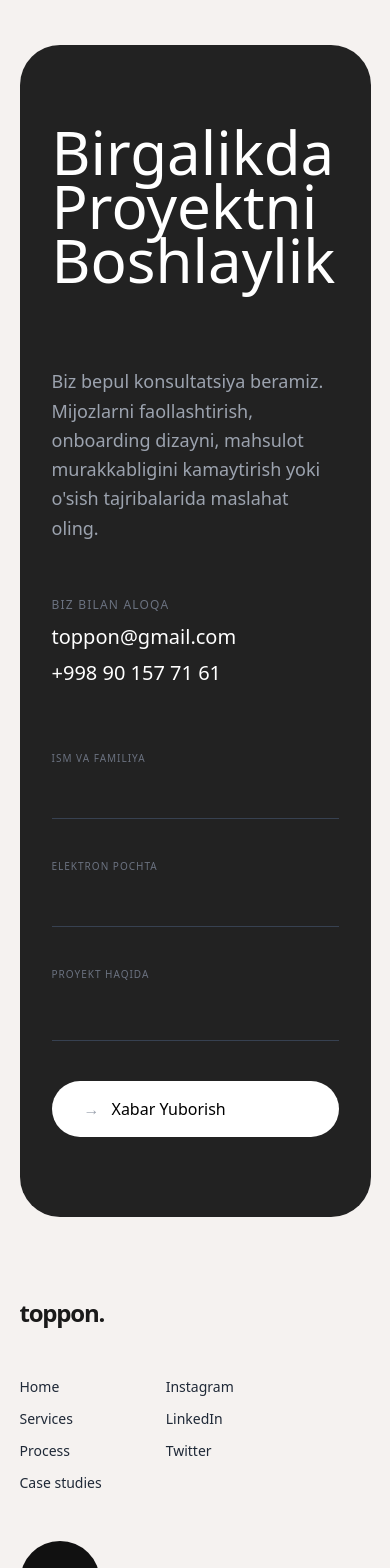
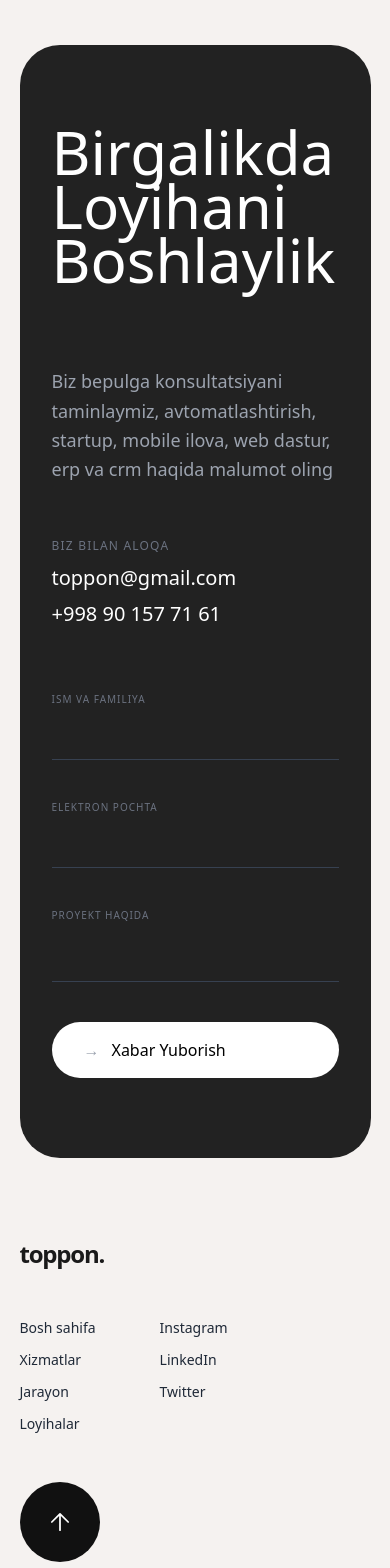
Before and after one commit to the-ict/qoshiq, a React (Create React App) app: page / in a window 390 px wide. Shown: the part 6340-7908 px from the top of the page. Built offline with nearby package versions, Linux system fonts and the light colour scheme.

Commit message:
add: made all the links work

```diff
--- a/src/components/ContactSection.tsx
+++ b/src/components/ContactSection.tsx
@@ -1,11 +1,35 @@
+import { useGSAP } from "@gsap/react";
+import gsap from "gsap";
+
 const ContactSection = () => {
+  useGSAP(() => {
+    const contactTimeline = gsap.timeline({
+      scrollTrigger: {
+        trigger: "#contact",
+        start: "top, bottom",
+        end: "top, top",
+        scrub: false,
+      }
+    });
+
+
+    contactTimeline.from(".contact-hero-title", {
+      yPercent: 100,
+      opacity: 0,
+    })
+
+    contactTimeline.from(".contact-hero-subtitle", {
+      yPercent: 100,
+      opacity: 0,
+    });
+  }, [])
   return (
-    <section className="bg-[#222222] mt-10 text-white py-20 px-8 md:px-16 lg:px-24 rounded-[40px] overflow-hidden">
+    <section className="bg-[#222222] mt-10 text-white py-20 px-8 md:px-16 lg:px-24 rounded-[40px] overflow-hidden" id="contact">
       <div className="max-w-7xl mx-auto">
 
         <div className="relative mb-20">
-          <h2 className="text-6xl md:text-8xl font-medium leading-[0.9] max-w-2xl">
-            Birgalikda Proyektni Boshlaylik
+          <h2 className="text-6xl md:text-8xl font-medium leading-[0.9] max-w-2xl contact-hero-title">
+            Birgalikda Loyihani Boshlaylik
           </h2>
 
           <div className="absolute top-0 right-0 hidden lg:block">
@@ -23,16 +47,14 @@ const ContactSection = () => {
 
         <div className="grid grid-cols-1 md:grid-cols-2 gap-16">
           <div className="flex flex-col justify-between">
-            <p className="text-gray-400 text-lg max-w-sm leading-relaxed">
-              Biz bepul konsultatsiya beramiz. Mijozlarni faollashtirish,
-              onboarding dizayni, mahsulot murakkabligini kamaytirish
-              yoki o'sish tajribalarida maslahat oling.
+            <p className="text-gray-400 text-lg max-w-sm leading-relaxed contact-hero-subtitle">
+              Biz bepulga konsultatsiyani taminlaymiz, avtomatlashtirish, startup, mobile ilova, web dastur, erp va crm haqida malumot oling
             </p>
 
             <div className="mt-12 space-y-2">
-              <span className="text-xs uppercase tracking-widest text-gray-500">Biz bilan Aloqa</span>
-              <p className="text-xl font-medium">toppon@gmail.com</p>
-              <p className="text-xl font-medium">+998 90 157 71 61</p>
+              <span className="text-xs uppercase tracking-widest text-gray-500 contact-hero-subtitle">Biz bilan Aloqa</span>
+              <p className="text-xl font-medium contact-hero-subtitle">toppon@gmail.com</p>
+              <p className="text-xl font-medium contact-hero-subtitle">+998 90 157 71 61</p>
             </div>
           </div>
 
--- a/src/components/Footer.tsx
+++ b/src/components/Footer.tsx
@@ -15,10 +15,10 @@ const Footer = () => {
 
         <div className="flex flex-col md:flex-row gap-16 md:gap-32 max-md:grid max-md:grid-cols-2">
           <nav className="flex flex-col gap-3">
-            <a href="#" className="text-sm text-gray-800 hover:text-black transition-colors">Home</a>
-            <a href="#" className="text-sm text-gray-800 hover:text-black transition-colors">Services</a>
-            <a href="#" className="text-sm text-gray-800 hover:text-black transition-colors">Process</a>
-            <a href="#" className="text-sm text-gray-800 hover:text-black transition-colors">Case studies</a>
+            <a href="/" className="text-sm text-gray-800 hover:text-black transition-colors">Bosh sahifa</a>
+            <a href="#services" className="text-sm text-gray-800 hover:text-black transition-colors">Xizmatlar</a>
+            <a href="#process" className="text-sm text-gray-800 hover:text-black transition-colors">Jarayon</a>
+            <a href="#projects" className="text-sm text-gray-800 hover:text-black transition-colors">Loyihalar</a>
           </nav>
 
           <nav className="flex flex-col gap-3">
--- a/src/components/Hero.tsx
+++ b/src/components/Hero.tsx
@@ -59,7 +59,7 @@ const HeroSection: React.FC = () => {
       </main>
 
       <div className="mt-12">
-        <img src="/assets/hero.png" alt="" className='rounded-[10px] hero-img' />
+        <img src="/assets/hero.png" alt="" className='rounded-[10px] hero-img w-full' />
       </div>
 
       <section className="min-h-[400px] grid grid-cols-2 w-full mt-12 flex-col md:flex-row justify-between items-start font-sans text-[#1a1a1a] max-md:grid-cols-1">
--- a/src/components/Process.tsx
+++ b/src/components/Process.tsx
@@ -48,7 +48,7 @@ const HowItWorks: React.FC = () => {
     const progressPercentage = (activeStep / 3) * 100;
 
     return (
-        <div className="min-h-screen text-[#1a1a1a] font-sans">
+        <section className="min-h-screen text-[#1a1a1a] font-sans md:py-[100px]" id='process'>
             <div className="grid grid-cols-1 md:grid-cols-2 gap-8 mb-20">
                 <div>
                     <span className="text-xs uppercase tracking-widest text-gray-500 mb-4 block fade-down">/ Jarayon /</span>
@@ -133,7 +133,7 @@ const HowItWorks: React.FC = () => {
                     </div>
                 </div>
             </div>
-        </div>
+        </section>
     );
 };
 
--- a/src/index.css
+++ b/src/index.css
@@ -1,6 +1,10 @@
 @tailwind base;
 @tailwind components;
 @tailwind utilities;
+
+html {
+  scroll-behavior: smooth;
+}
 
 .container {
   max-width: 90%;
```
Also changed, not shown: 2 other files (tests, documents, lock files or other folders).
